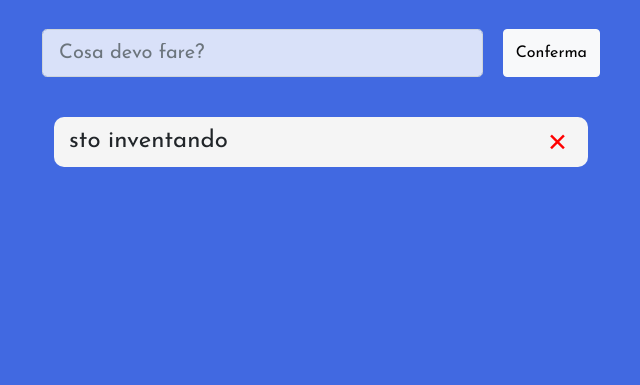
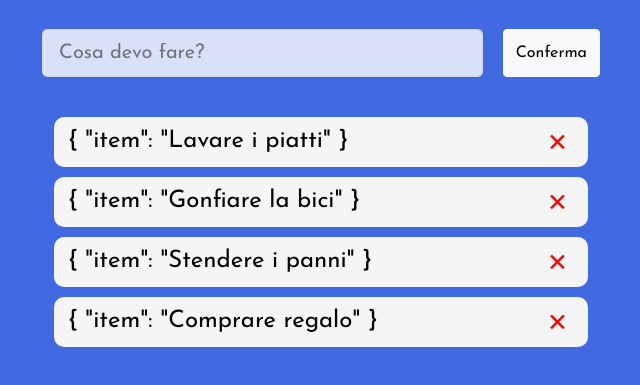
Before and after one commit to Tave23/vue-todolist, a plain HTML site: page MILESTONE 1/index.html in a window 1280 px wide. Shown: the part 85-470 px from the top of the page, without its empty margins (319-959 px from the left). Drawn offline with nearby package versions, Linux system fonts and the light colour scheme.

Commit message:
milestone 1

```diff
--- a/MILESTONE 1/css/style.css
+++ b/MILESTONE 1/css/style.css
@@ -50,6 +50,7 @@
    border-radius: 10px;
    position: relative;
    cursor: pointer;
+   color: black;
 }
 
 .delete{
--- a/MILESTONE 1/index.html
+++ b/MILESTONE 1/index.html
@@ -40,10 +40,12 @@
          </div>
 
          <!-- list area -->
-         <div class="row list-area">
+         <div
+         v-for="(item, indice) in todos"
+         class="row list-area">
             <div class="col">
                <div class="box singleText">
-                  <h4>sto inventando</h4>
+                  <h4>{{item}}</h4>
                   <span class="delete">&#10005;</span>
                </div>
             </div>
--- a/MILESTONE 1/js/script.js
+++ b/MILESTONE 1/js/script.js
@@ -0,0 +1,40 @@
+const app = new Vue({
+
+   el: '#app',
+
+   data:{
+   // lista delle cose da fare già impostate
+       todos:[
+            {
+               item:'Lavare i piatti',
+            },
+            {
+               item:'Gonfiare la bici',
+            },
+            {
+               item:'Stendere i panni',
+            },
+            {
+               item:'Comprare regalo',
+            },
+   ],
+
+
+
+   },
+
+   mounted(){
+
+
+
+   },
+
+   methods:{
+
+
+
+
+
+   }
+
+})
```
